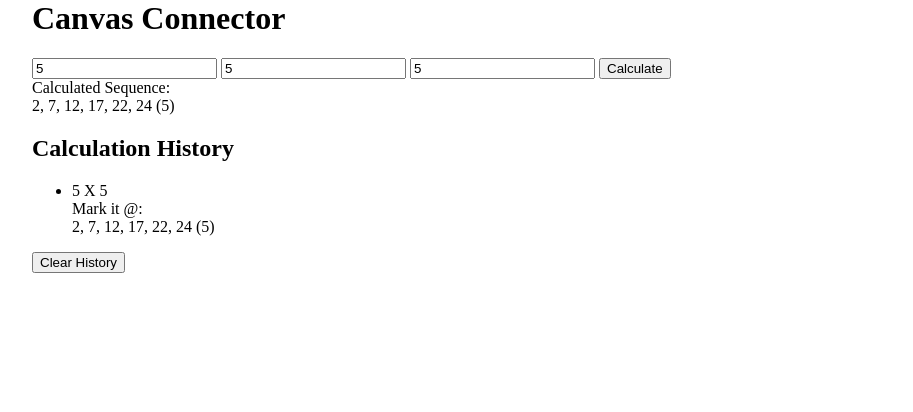
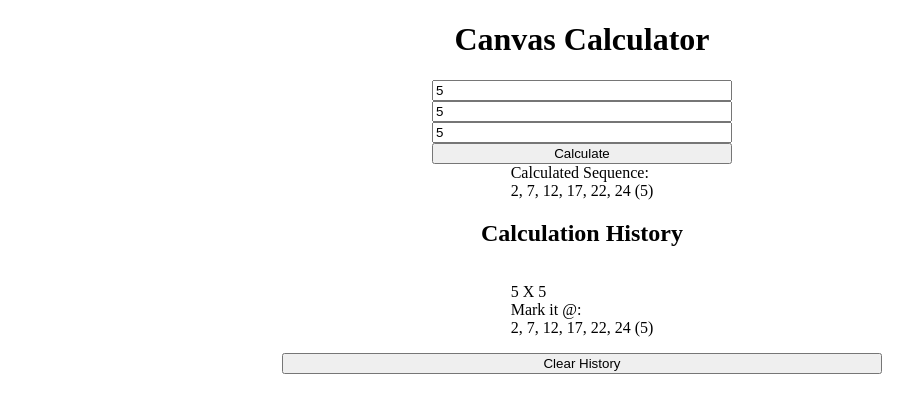
Before and after one commit to DevStudenko/canvas-calculator, a plain HTML site: page index.html in a window 1280 px wide. Both pictures are taken after typing "5", "5", "5" into the empty fields and a click on the button "Calculate". Shown: the whole page, without its empty margins (58-971 px from the left). Drawn offline with Linux system fonts and the light colour scheme.

Commit message:
minor cleanup/styles added

```diff
--- a/index.html
+++ b/index.html
@@ -9,7 +9,7 @@
 
 <body>
     <div class="container">
-        <h1>Canvas Connector</h1>
+        <h1>Canvas Calculator</h1>
         <div class="input-form">
             <input type="number" id="dimension1" placeholder="Enter Dimension 1">
             <input type="number" id="dimension2" placeholder="Enter Dimension 2">
--- a/style.css
+++ b/style.css
@@ -18,12 +18,54 @@
     margin-top: 10px;
 }
 
-#container {
+.container {
     display: flex;
     flex-direction: column;
     align-items: center;
     justify-content: center;
+    max-width: 100%;
 }
+
+h1,
+h2 {
+    text-align: center;
+}
+
+.input-form {
+    display: flex;
+    flex-direction: column;
+    max-width: 100%;
+}
+
+#dimension1,
+#dimension2,
+#quantity {
+    width: 300px;
+}
+
+.history {
+    display: flex;
+    flex-direction: column;
+    justify-content: center;
+    width: 600px;
+}
+
+ul {
+    display: flex;
+    flex-direction: column;
+    justify-content: center;
+    align-items: center;
+    padding: 0;
+}
+
+ul>li {
+    display: flex;
+    justify-content: center;
+    list-style-type: none;
+    padding: 0;
+    width: 300px;
+}
+
 
 body {
     max-width: 1100px;
```
